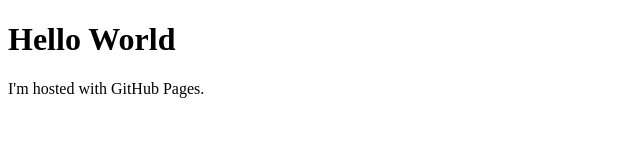
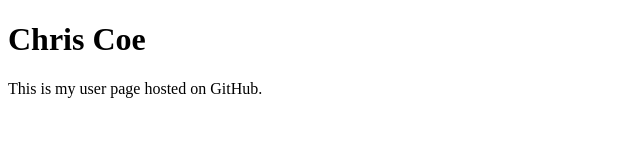
Before and after one commit to ChristopherDCoe/ChristopherDCoe.github.io, a plain HTML site: page index.html in a window 1280 px wide. Shown: the whole page, without its empty margins (0-640 px from the left). Drawn offline with Linux system fonts and the light colour scheme.

Commit message:
Put my name on index.html

```diff
--- a/index.html
+++ b/index.html
@@ -4,7 +4,7 @@
 </head>
 
 <body>
-  <h1>Hello World</h1>
-  <p>I'm hosted with GitHub Pages.</p>
+  <h1>Chris Coe</h1>
+  <p>This is my user page hosted on GitHub.</p>
 </body>
 </html>
```
